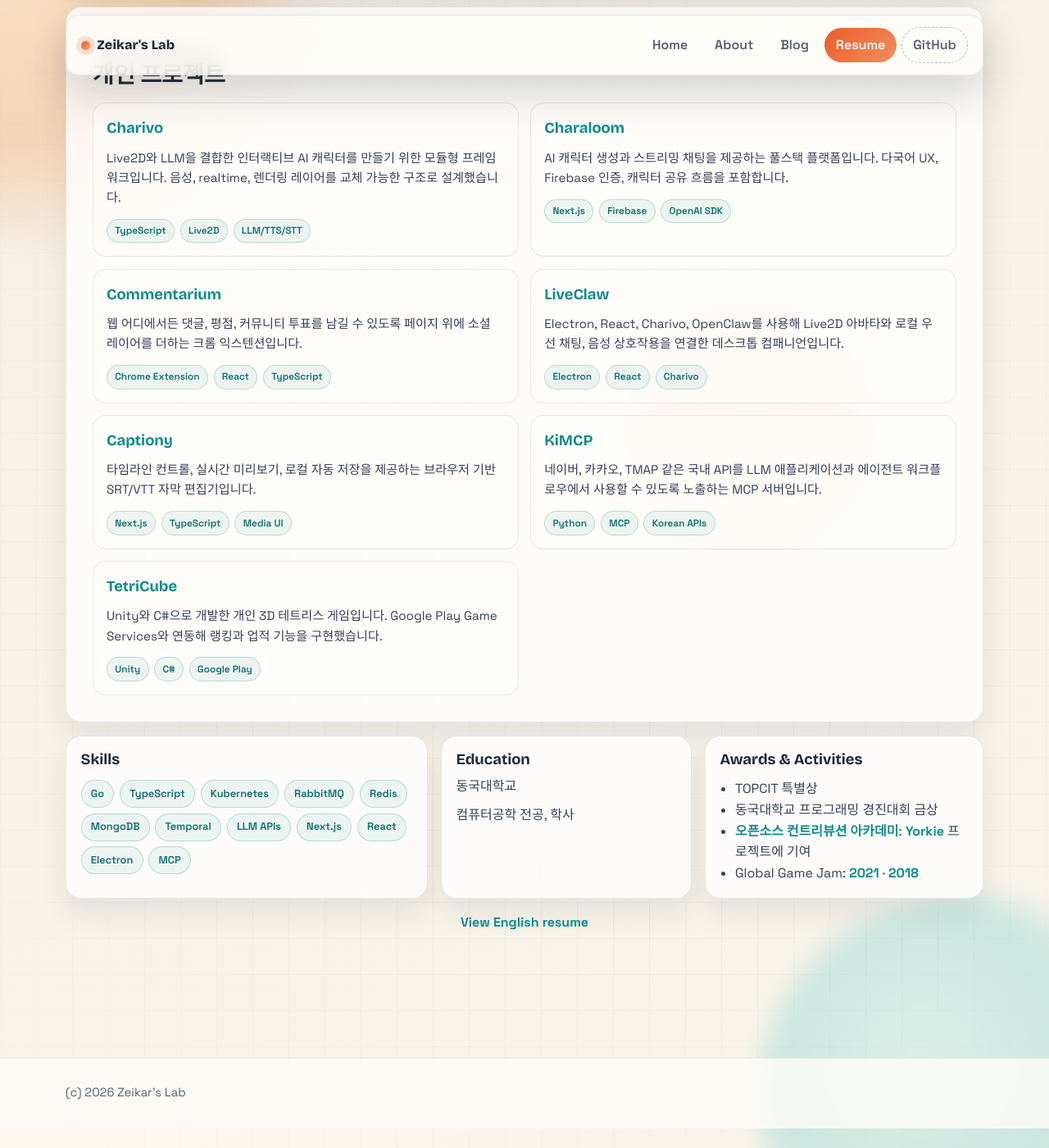
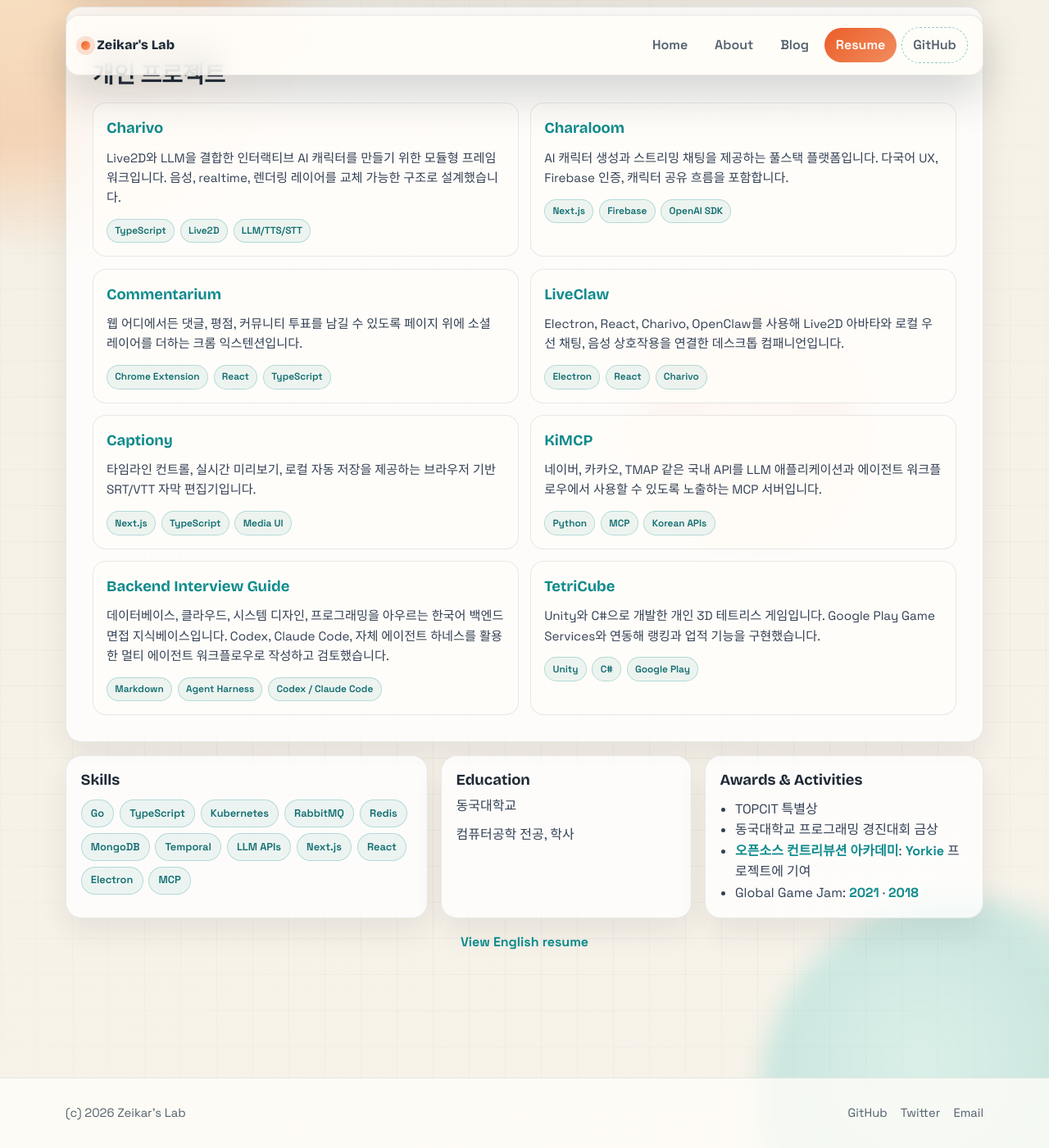
Before and after one commit to zeikar/zeikar.github.io, a Jekyll site: the page built from resume-ko.html, in a window 1280 px wide and 1400 px high, scrolled down 1458 px. Shown: the whole window at 82% size. Built offline with Jekyll 4.4.1, drawn with Linux system fonts in a browser that asks for light colours; some of the changed text lies outside the part shown.

Commit message:
Refine resume: add backend-interview-guide, restore footer
- Add Backend Interview Guide to Selected Projects (en/ko), placed
  next to KiMCP as the agent-workflow project
- Tighten the hero copy from "Backend engineer" to "Software engineer"
  to match the page description and the actual scope of work
- Drop hide_footer_email / hide_footer_links so the resume page shows
  the same GitHub/Email footer as the rest of the site

```diff
--- a/resume-ko.html
+++ b/resume-ko.html
@@ -16,7 +14,7 @@ redirect_from:
         <p class="eyebrow">Resume</p>
         <h1>Software Engineer</h1>
         <p class="resume-copy">
-          AI 워크플로우 플랫폼, 미디어 자동화, 분산 시스템에 집중하는 백엔드 엔지니어이며,
+          AI 워크플로우 플랫폼, 미디어 자동화, 분산 시스템에 집중하는 소프트웨어 엔지니어이며,
           아이디어를 실제 제품 인터페이스까지 구현해본 풀스택 경험을 함께 갖고 있습니다.
         </p>
       </div>
@@ -191,6 +189,19 @@ redirect_from:
         </article>
 
         <article class="resume-project">
+          <h3><a href="{{ '/projects/backend-interview-guide/' | relative_url }}">Backend Interview Guide</a></h3>
+          <p>
+            데이터베이스, 클라우드, 시스템 디자인, 프로그래밍을 아우르는 한국어 백엔드 면접 지식베이스입니다.
+            Codex, Claude Code, 자체 에이전트 하네스를 활용한 멀티 에이전트 워크플로우로 작성하고 검토했습니다.
+          </p>
+          <div class="project-tags">
+            <span>Markdown</span>
+            <span>Agent Harness</span>
+            <span>Codex / Claude Code</span>
+          </div>
+        </article>
+
+        <article class="resume-project">
           <h3><a href="https://apkpure.com/tetricube/com.LuciZ.TetriCube" target="_blank" rel="noopener">TetriCube</a></h3>
           <p>
             Unity와 C#으로 개발한 개인 3D 테트리스 게임입니다. Google Play Game Services와
```
Also changed, not shown: other parts of resume-ko.html (+0 -2 lines), resume.html (+14 -3 lines).
